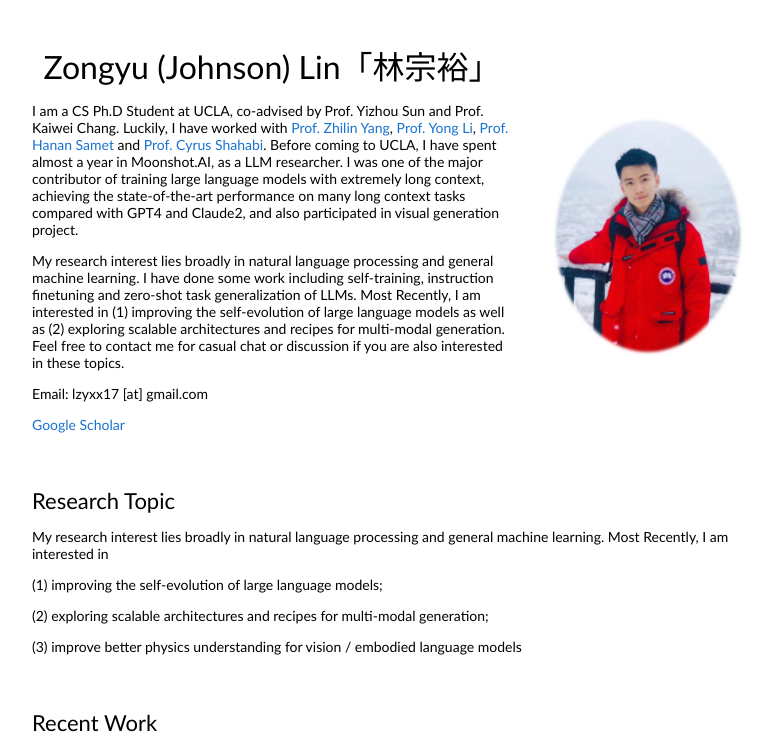
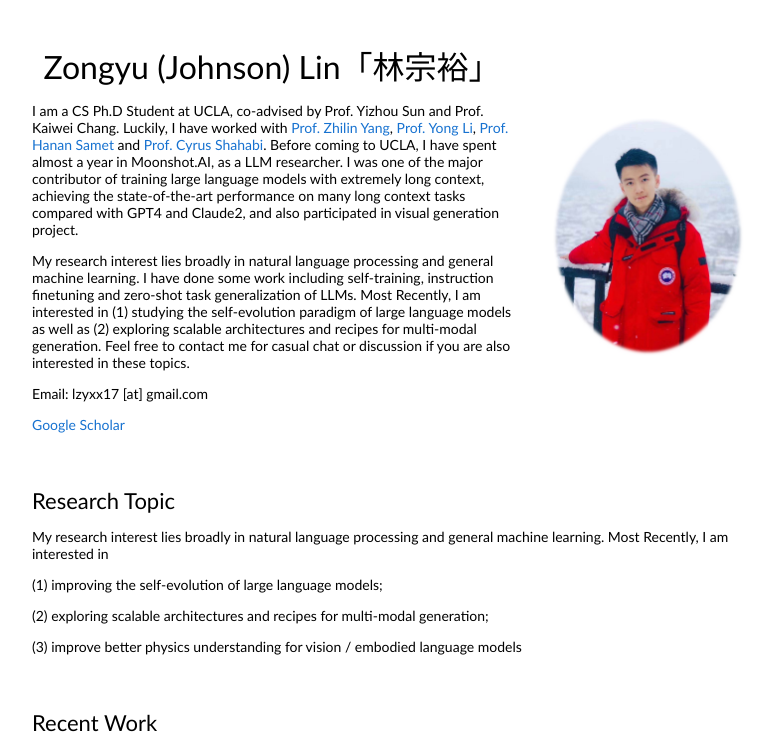
Before and after one commit to Rafa-zy/Rafa-zy.github.io, a plain HTML site: page index.html in a window 1280 px wide. Shown: the top 753 px of the page, without its empty margins (228-1001 px from the left). Drawn offline with Linux system fonts and the light colour scheme.

Commit message:
revision as of 0405

```diff
--- a/index.html
+++ b/index.html
@@ -21,7 +21,7 @@
                 <name>Zongyu (Johnson) Lin「林宗裕」</name>
               </p>
               <p>I am a CS Ph.D Student at UCLA, co-advised by Prof. Yizhou Sun and Prof. Kaiwei Chang. Luckily, I have worked with <a href="https//kimiyoung.github.io/">Prof. Zhilin Yang</a>, <a href="http://fi.ee.tsinghua.edu.cn/~liyong/">Prof. Yong Li</a>, <a href="http://www.cs.umd.edu/~hjs/">Prof. Hanan Samet</a> and <a href="https://infolab.usc.edu/Shahabi/index.html">Prof. Cyrus Shahabi</a>. Before coming to UCLA, I have spent almost a year in Moonshot.AI, as a LLM researcher. I was one of the major contributor of training large language models with extremely long context, achieving the state-of-the-art performance on many long context tasks compared with GPT4 and Claude2, and also participated in visual generation project. </p>
-              <p>My research interest lies broadly in natural language processing and general machine learning. I have done some work including self-training, instruction finetuning and zero-shot task generalization of LLMs. Most Recently, I am interested in (1) improving the self-evolution of large language models as well as (2) exploring scalable architectures and recipes for multi-modal generation. Feel free to contact me for casual chat or discussion if you are also interested in these topics.
+              <p>My research interest lies broadly in natural language processing and general machine learning. I have done some work including self-training, instruction finetuning and zero-shot task generalization of LLMs. Most Recently, I am interested in (1) studying the self-evolution paradigm of large language models as well as (2) exploring scalable architectures and recipes for multi-modal generation. Feel free to contact me for casual chat or discussion if you are also interested in these topics.
               </p>
               <p>
                 Email: lzyxx17 [at] gmail.com
```
